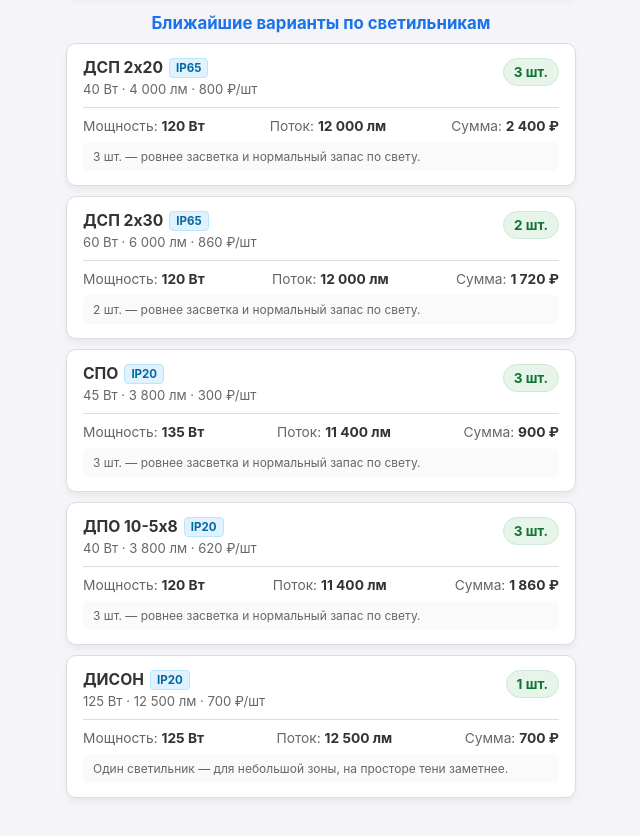
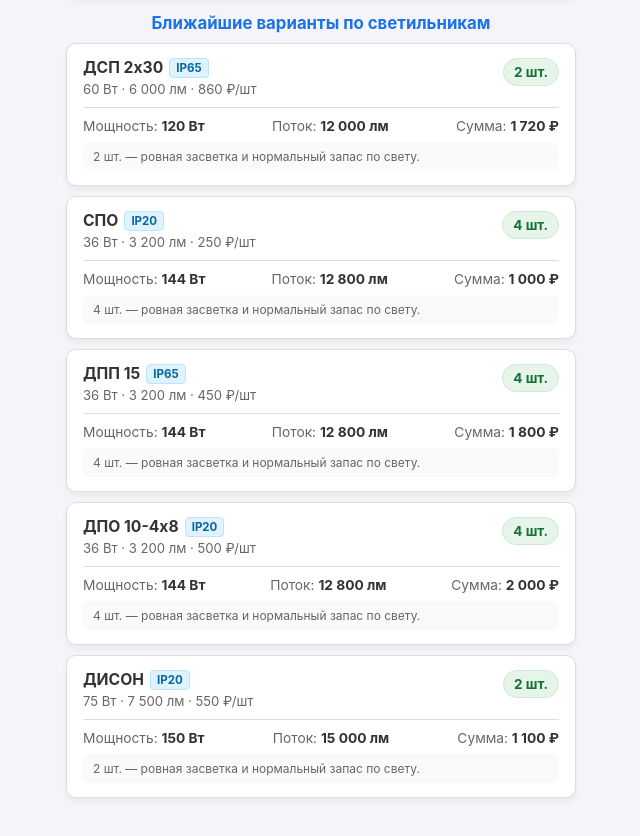
Before and after one commit to ImFromDno/SvetMarket, a plain HTML site: page lumen/index.html in a window 1280 px wide. Shown: the part 660-1496 px from the top of the page, without its empty margins (319-959 px from the left). Drawn offline with Linux system fonts and the light colour scheme.

Commit message:
Update index.html

```diff
--- a/lumen/index.html
+++ b/lumen/index.html
@@ -517,11 +517,15 @@
       return Math.max(0.28, uf);
     }
 
-    function getDesiredMinCount(area, itemLumens) {
-      if (area < 7 || itemLumens >= 4500) return 1;
+    // Округление до чётного числа в большую сторону
+    function ceilToEven(value) {
+      const n = Math.max(2, Math.ceil(value));
+      return n % 2 === 0 ? n : n + 1;
+    }
+
+    function getDesiredMinCount(area) {
       if (area >= 60) return 6;
       if (area >= 25) return 4;
-      if (area >= 14) return 3;
       return 2;
     }
 
@@ -535,16 +539,13 @@
 
     function getShortComment(count, totalFlux, targetFlux) {
       const ratio = totalFlux / Math.max(1, targetFlux);
-      if (count === 1) {
-        return "Один светильник — для небольшой зоны, на просторе тени заметнее.";
+      if (ratio < 0.9) {
+        return `${count} шт. — яркость ниже расчётной, лучше взять модель помощнее или добавить точек.`;
       }
-      if (ratio < 0.85) {
-        return `${count} шт. — свет помягче, но яркость ниже расчётной.`;
-      }
-      if (ratio > 1.35) {
+      if (ratio > 1.45) {
         return `${count} шт. — с хорошим запасом света, но выше мощность и сумма.`;
       }
-      return `${count} шт. — ровнее засветка и нормальный запас по свету.`;
+      return `${count} шт. — ровная засветка и нормальный запас по свету.`;
     }
 
     function recalculate() {
@@ -581,23 +582,20 @@
         return;
       }
 
-      const maxReasonableWatts = Math.max(45, area * 26);
+      const maxReasonableWatts = Math.max(60, area * 28);
 
       const candidates = [];
       availableLuminaires.forEach(item => {
-        const minCount = getDesiredMinCount(area, item.lumens);
-        const rawApprox = totalLumens / item.lumens;
+        const minEvenCount = getDesiredMinCount(area);
+        const exactCount = ceilToEven(totalLumens / item.lumens);
+        const primaryCount = Math.max(minEvenCount, exactCount);
 
-        const baseCounts = new Set([
-          Math.max(minCount, Math.floor(rawApprox)),
-          Math.max(minCount, Math.ceil(rawApprox))
-        ]);
-
-        if (minCount > 1) {
-          baseCounts.add(minCount);
+        const evenOptions = new Set([primaryCount]);
+        if (primaryCount > minEvenCount) {
+          evenOptions.add(primaryCount - 2);
         }
 
-        baseCounts.forEach(count => {
+        evenOptions.forEach(count => {
           const flux = count * item.lumens;
           const totalWatt = count * item.watts;
 
@@ -607,7 +605,7 @@
 
           const diff = Math.abs(flux - totalLumens);
           const ratio = flux / Math.max(1, totalLumens);
-          const multiPointBonus = count >= minCount ? 0.9 : 1.12;
+          const coverageWeight = flux >= totalLumens ? 0.88 : 1.15;
 
           candidates.push({
             item,
@@ -616,12 +614,12 @@
             totalWatt,
             diff,
             ratio,
-            score: diff * multiPointBonus
+            score: diff * coverageWeight
           });
         });
       });
 
-      let filtered = candidates.filter(c => c.ratio >= 0.5 && c.ratio <= 1.85);
+      let filtered = candidates.filter(c => c.ratio >= 0.55 && c.ratio <= 2.1);
       if (filtered.length === 0) {
         filtered = [...candidates].sort((a, b) => a.score - b.score).slice(0, 3);
       } else {
```
